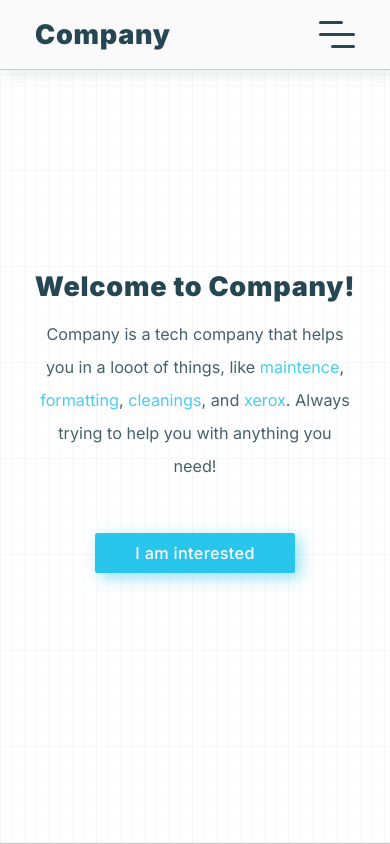
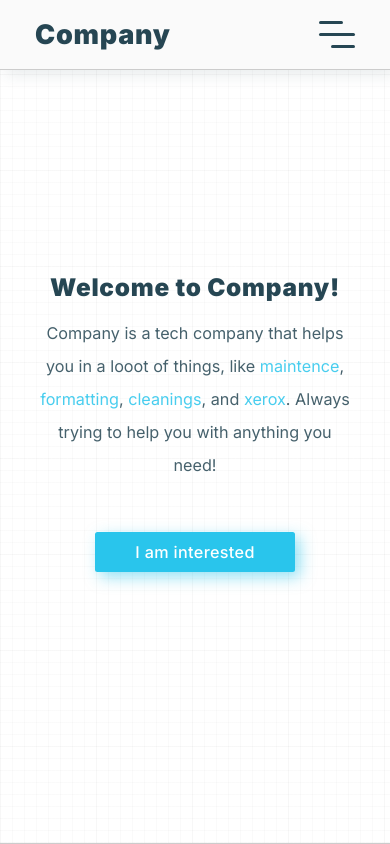
Before and after one commit to gasampaiosouza/tech-website, a Next.js app: page / in a window 390 px wide. Shown: the top 844 px of the page. Built offline with nearby package versions, Linux system fonts and the light colour scheme.

Commit message:
change mobile font-size

```diff
--- a/scss/config.scss
+++ b/scss/config.scss
@@ -17,7 +17,7 @@ $border-radius: 2.5px;
 	margin-bottom: 25px;
 
 	@if $mobile {
-		font-size: 1.5em;
+		font-size: 1.35em;
 		margin-bottom: 15px;
 	}
 }
```
